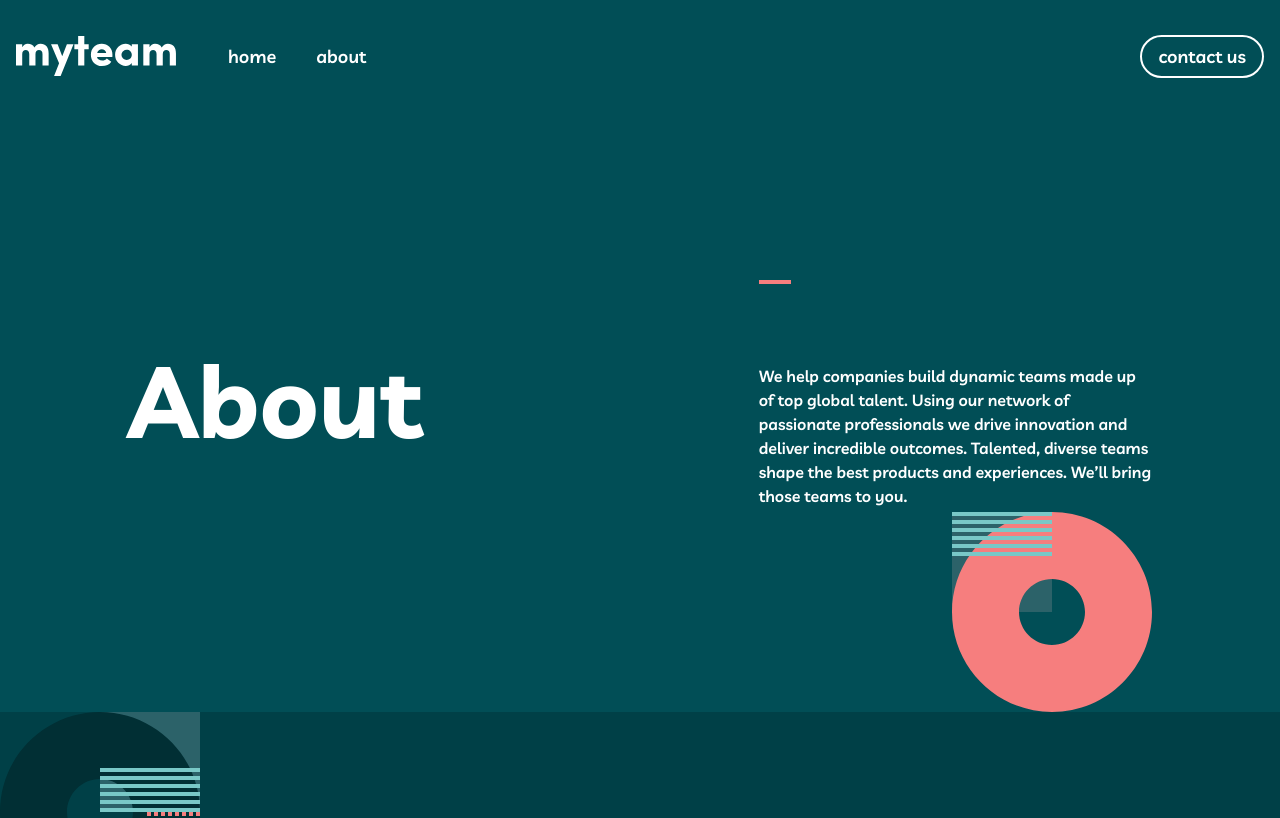
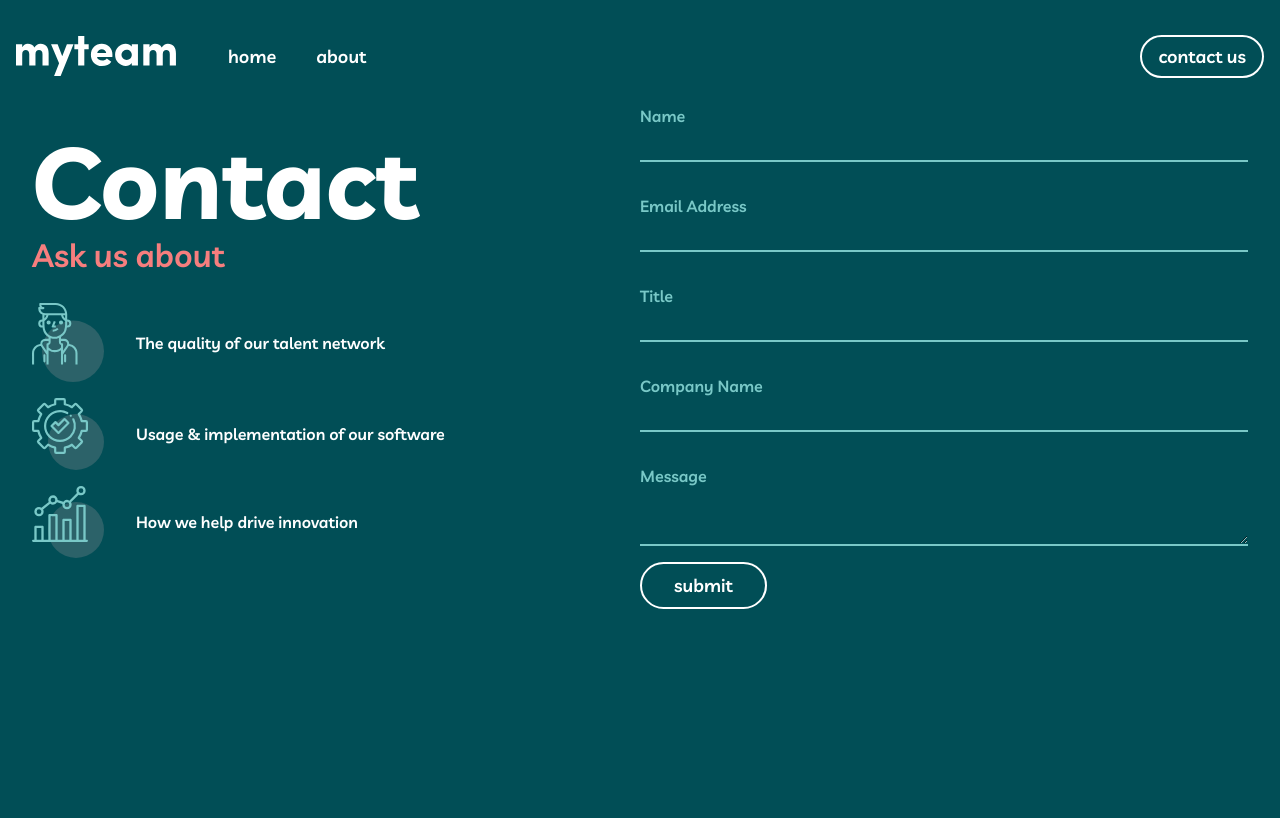
Before and after one commit to epalacio/portfolio-myteam, a React (Create React App) app: page /about in a window 1280 px wide. Shown: the top 818 px of the page. Built offline with nearby package versions, Linux system fonts and the light colour scheme.

Commit message:
added contact sec, plus form from react-form

```diff
--- a/package.json
+++ b/package.json
@@ -10,6 +10,7 @@
     "@testing-library/user-event": "^12.1.10",
     "react": "^17.0.2",
     "react-dom": "^17.0.2",
+    "react-hook-form": "^7.17.4",
     "react-router-dom": "^5.3.0",
     "react-scripts": "4.0.3",
     "web-vitals": "^1.0.1"
--- a/src/App.js
+++ b/src/App.js
@@ -15,11 +15,11 @@ const App = () => {
           <Route exact path='/'>
             <Home/>
           </Route>
+          {/* <Route>
+            <About exact path='/about'/>
+          </Route> */}
           <Route>
-            <About path='/about'/>
-          </Route>
-          <Route>
-            <ContactUs path='/contact'/>
+            <ContactUs exact path='/contactUs'/>
           </Route>
         </Switch>
       </div>
--- /dev/null
+++ b/src/components/Form.component.jsx
@@ -0,0 +1,30 @@
+import React from 'react';
+import { useForm } from 'react-hook-form';
+
+export default function App() {
+    const { register, handleSubmit, formState: { errors } } = useForm();
+    const onSubmit = data => console.log(data);
+    console.log(errors);
+
+    return (
+        <form onSubmit={handleSubmit(onSubmit)} className='flex flex-col bg-transparent w-full'>
+            <label className='text-raptureBlue flex flex-col my-4' htmlFor="name_form">Name
+                <input className='bg-transparent outline-none border-b-2 border-raptureBlue pt-2 text-white' id='name_form'type="text" {...register("Name", {required: true, min: 2, maxLength: 80})} />
+            </label>
+            <label className='text-raptureBlue flex flex-col my-4' htmlFor="email_form">Email Address
+                <input className='bg-transparent outline-none border-b-2 border-raptureBlue pt-2 text-white' id='email_form' type="email" {...register("Email Address", {required: true, pattern: /^\S+@\S+$/i})} />
+            </label>
+            <label className='text-raptureBlue flex flex-col my-4' htmlFor="title_form">Title
+                <input className='bg-transparent outline-none border-b-2 border-raptureBlue pt-2 text-white' type="text" {...register("Title", {})} />
+            </label>
+            <label className='text-raptureBlue flex flex-col my-4' htmlFor="company_form">Company Name
+                <input className='bg-transparent outline-none border-b-2 border-raptureBlue pt-2 text-white' id='company_form' type="text" {...register("Company Name", {})} />
+            </label>
+            <label className='text-raptureBlue flex flex-col my-4' htmlFor="message_form">Message
+                <textarea className='bg-transparent outline-none border-b-2 border-raptureBlue pt-2 text-white' id='message_form' cols='1' {...register("Message", {required: true})} />
+            </label>
+
+                <input  className='text-white hover:text-sacramentoGreen bg-transparent hover:bg-white px-8 py-2 text-baseText font-semibold rounded-full border-2 border-white w-max' type="submit" value='submit' />
+        </form>
+    );
+}
--- a/src/components/Navbar.component.jsx
+++ b/src/components/Navbar.component.jsx
@@ -26,7 +26,7 @@ const Navbar = () => {
                     </div>
                 </div>
                 <div className='hidden md:block'>
-                    <a href='/' className='text-white hover:text-sacramentoGreen hover:bg-white px-4 py-2 text-baseText font-semibold rounded-full border-2 border-white'>contact us</a>
+                    <a href='/contactUs' className='text-white hover:text-sacramentoGreen hover:bg-white px-4 py-2 text-baseText font-semibold rounded-full border-2 border-white'>contact us</a>
                 </div>
             </div>
             <div className='-mr-2 flex md:hidden'>
@@ -92,7 +92,7 @@ const Navbar = () => {
                     <a href='/' className='text-white hover:text-lightCoral px-3 py-2 text-baseText font-semibold'>home</a>
                     <a href='/' className='text-white hover:text-lightCoral px-3 py-2 text-baseText font-semibold mt-6 mb-10'>about</a>
                     <div className='block px-3 py-2 w-full'>
-                        <a href='/' className='text-white hover:text-sacramentoGreen hover:bg-white px-4 py-2 text-baseText font-semibold rounded-full border-2 border-white'>contact us</a>
+                        <a href='/contactUs' className='text-white hover:text-sacramentoGreen hover:bg-white px-4 py-2 text-baseText font-semibold rounded-full border-2 border-white'>contact us</a>
                     </div>
                 </div>
                 <div className='flex justify-end -mr-24'>
--- a/src/pages/ContactUs.jsx
+++ b/src/pages/ContactUs.jsx
@@ -1,6 +1,45 @@
+import iconFeature1 from '../img/icon-person.svg'
+import iconFeature2 from '../img/icon-cog.svg'
+import iconFeature3 from '../img/icon-chart.svg'
+import Form from '../components/Form.component'
+
 const ContactUs = () => {
+    const features = [
+        {
+            'id': '1',
+            'img': iconFeature1,
+            'description': 'The quality of our talent network'
+        },
+        {
+            'id': '2',
+            'img': iconFeature2,
+            'description': 'Usage & implementation of our software'
+        },
+        {
+            'id': '3',
+            'img': iconFeature3,
+            'description': 'How we help drive innovation'
+        },
+    ]
+
     return (
-        <div>ContactUs</div>
+        <section className='max-w-screen-xl mx-auto flex flex-col lg:flex-row items-center justify-between px-8'>
+            <div className='flex flex-col justify-around items-center w-full'>
+                <div className='text-center lg:text-left w-full mx-auto'>
+                    <h1 className='text-white font-bold text-heroMobile md:text-heroTablet lg:text-heroDesktop leading-none mb-6 lg:mb-0 lg:mr-10 lg:w-7/12'>Contact</h1>
+                    <h2 className='text-lightCoral text-sectionMobile mb-4'>Ask us about</h2>
+                </div>
+                <div className='flex flex-col items-center justify-between w-full mx-auto'>
+                    {features.map(feature => (
+                        <div className='flex flex-row text-white items-center justify-start w-full mx-auto my-2' key={feature.id}>
+                            <img className='min-w-featuresIcon' src={feature.img} alt={feature.description} />
+                            <p className='text-left ml-8'>{feature.description}</p>
+                        </div>
+                    ))}
+                </div>
+            </div>
+            <Form />
+        </section>
     );
 }
 
```
Also changed, not shown: 1 other file (tests, documents, lock files or other folders).
